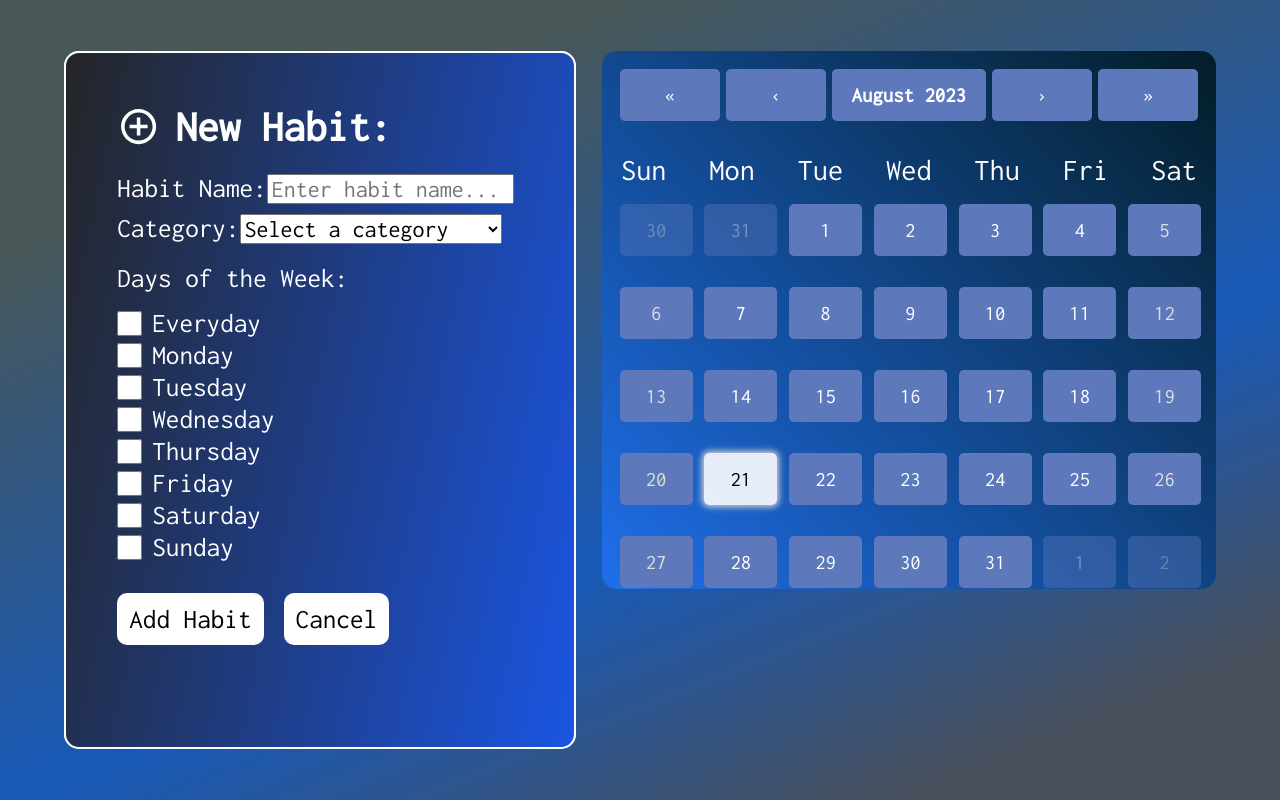
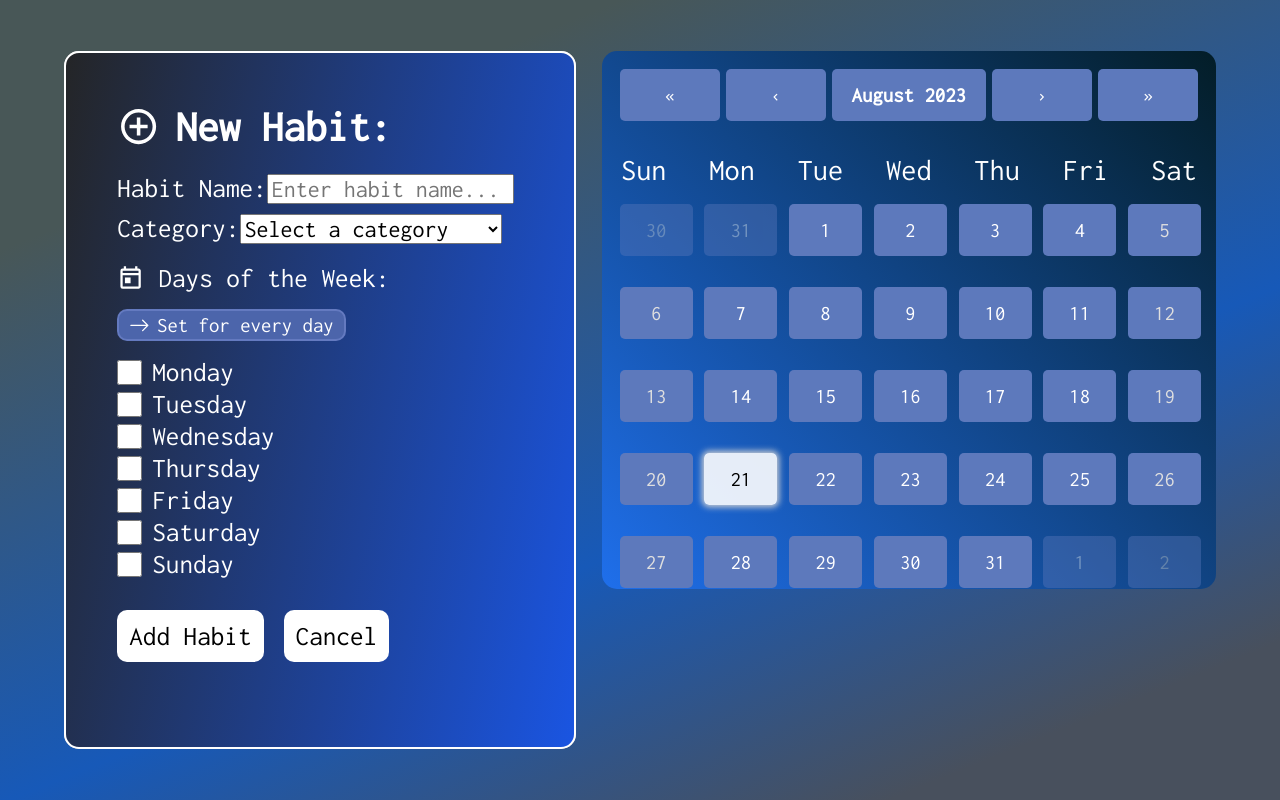
Before and after one commit to m1ckeyyy/improvement-center, a React (Vite) app in the folder client/: page /habit-tracker in a window 1280 px wide. Both pictures are taken after a click on the element "Add your first habit". Built offline with nearby package versions, Linux system fonts and the light colour scheme.

Commit message:
changed how habit data is structured and passed

```diff
--- a/client/src/pages/Tools/HabitTracker/HabitTracker.tsx
+++ b/client/src/pages/Tools/HabitTracker/HabitTracker.tsx
@@ -11,8 +11,8 @@ import { DisplayHabits } from './components/DisplayHabits';
 import { HabitDataType } from './components/useHabitData';
 import Calendar from 'react-calendar';
 
-type ValuePiece = Date | null;
-type Value = ValuePiece | [ValuePiece, ValuePiece];
+type DateValue = Date | null;
+type Value = DateValue | [DateValue, DateValue];
 
 const HabitTracker = () => {
   const [value, onChange] = useState<Value>(new Date());
@@ -26,8 +26,8 @@ const HabitTracker = () => {
     console.log('Added Habit: ', newHabit);
     setHabits([...habits, newHabit]);
   };
-  const habitTrackerValue = { toggleHabitPanelVisibility, addHabit };
-  console.log(habits.length);
+  const habitTrackerValue = { toggleHabitPanelVisibility, addHabit, habits };
+  // console.log(habits);
 
   return (
     <HabitContextProvider value={habitTrackerValue}>
--- a/client/src/pages/Tools/HabitTracker/components/AddNewHabitPanel.tsx
+++ b/client/src/pages/Tools/HabitTracker/components/AddNewHabitPanel.tsx
@@ -2,7 +2,9 @@ import React from 'react';
 import styles from './../styles/HabitTracker.module.scss';
 import { useHabitTrackerContext } from './HabitContext';
 import { IoMdAddCircleOutline } from 'react-icons/io';
+import { MdOutlineToday } from 'react-icons/md';
 import { useHabitData } from './useHabitData';
+import { BsArrowRight } from 'react-icons/bs';
 
 export const AddNewHabitPanel: React.FC = () => {
   const { toggleHabitPanelVisibility, addHabit } = useHabitTrackerContext()!;
@@ -14,7 +16,6 @@ export const AddNewHabitPanel: React.FC = () => {
     toggleHabitPanelVisibility();
   };
 
-  // console.log(habitData.daysOfWeek);
   return (
     <div className={styles.addNewHabitPanel}>
       <form onSubmit={handleSubmit} autoComplete="off">
@@ -44,7 +45,16 @@ export const AddNewHabitPanel: React.FC = () => {
         </div>
 
         <div className={styles.daysOfWeek}>
-          <label>Days of the Week:</label>
+          <label>
+            <MdOutlineToday className={styles.calendarIcon} />
+            Days of the Week:
+          </label>
+          <label>
+            <button type="button" name="Everyday" className={styles.everydayBtn} onClick={() => handleDayOfWeekChange('Everyday')}>
+              <BsArrowRight className={styles.arrowIcon} />
+              <span>Set for every day</span>
+            </button>
+          </label>
           {Object.keys(habitData.daysOfWeek).map((day) => {
             const dayOfWeek = day as keyof typeof habitData.daysOfWeek;
             const isChecked = habitData.daysOfWeek[dayOfWeek];
--- a/client/src/pages/Tools/HabitTracker/components/DisplayHabits.tsx
+++ b/client/src/pages/Tools/HabitTracker/components/DisplayHabits.tsx
@@ -1,14 +1,76 @@
-import React, { useContext } from 'react';
+import React, { useContext, useEffect, useState } from 'react';
 import styles from './../styles/HabitTracker.module.scss';
 import { useHabitTrackerContext } from './HabitContext';
+import { MdOutlineLibraryAdd } from 'react-icons/md';
+
+type TDay = [string, boolean];
 
 export const DisplayHabits = () => {
   const { toggleHabitPanelVisibility, habits } = useHabitTrackerContext()!;
+  const [formattedHabit, setFormattedHabits] = useState(habits);
+  // console.log(
+  //   habits.map((habit, index) => {
+  //     // console.log('habit: ', habit);
+  //     // console.log('Object.entries: ', Object.entries(habit.daysOfWeek));
+  //   })
+  // );
+  useEffect(() => {
+    const newHabits = habits;
+    console.log('ej halo hey: ', newHabits);
+  }, [habits]);
+  // const test: { [index: string]: string } = { aa: 'yeah' };
 
+  //get current day of the week
   return (
-    <>
-      <div>DisplayHabits</div>
-      <button onClick={toggleHabitPanelVisibility}>Add new habit</button>
-    </>
+    <div className={styles.displayHabits}>
+      <h3>Current Date (13th September 2023)</h3>
+      {habits.map((habit, index) => (
+        <div key={index} className={styles.habit}>
+          <h3>{habit.name}</h3>
+          <p>Category: {habit.category}</p>
+          <p>Completed: {habit.completed ? 'Yes' : 'No'}</p>
+          <>
+            Days:
+            {Object.entries(habit.daysOfWeek).forEach(([day, completed]: TDay) => {
+              const allDaysChecked = Object.values(habit.daysOfWeek).every((isChecked: boolean) => isChecked);
+              const noDaysChecked = Object.values(habit.daysOfWeek).every((isChecked: boolean) => !isChecked);
+              if (allDaysChecked || noDaysChecked) {
+                return;
+              }
+            })}
+            {/* {Object.entries(habit.daysOfWeek)
+              .filter(([day, isCompleted]: TDay) => isCompleted)
+              .map(([day, isCompleted]: TDay) => {
+                if (day === 'Everyday') return;
+                const allDaysChecked = Object.values(habit.daysOfWeek).every((isChecked: boolean) => isChecked);
+                const noDaysChecked = Object.values(habit.daysOfWeek).every((isChecked: boolean) => !isChecked);
+
+                if (allDaysChecked || noDaysChecked) {
+                  return (
+                    <span key="Everyday" className={`${styles.habitDays} ${styles.everyday}`}>
+                      Everyday
+                    </span>
+                  );
+                  //Just print it once, stop the loop now
+                }
+
+                return (
+                  <span key={day} className={`${styles.habitDays} ${styles[day]}`}>
+                    {day}
+                  </span>
+                );
+              })} */}
+          </>
+        </div>
+      ))}
+      <div className={styles.buttonsContainer}>
+        <button onClick={toggleHabitPanelVisibility} className={styles.newHabitBtn}>
+          <span>Add new habit</span> <MdOutlineLibraryAdd size={24} />
+        </button>
+        <button onClick={toggleHabitPanelVisibility} className={styles.editHabitBtn}>
+          Edit habits
+        </button>
+      </div>
+    </div>
   );
 };
--- a/client/src/pages/Tools/HabitTracker/components/HabitContextType.tsx
+++ b/client/src/pages/Tools/HabitTracker/components/HabitContextType.tsx
@@ -2,8 +2,8 @@ import { HabitDataType } from './useHabitData';
 
 export type HabitContextType = {
   toggleHabitPanelVisibility: () => void;
-  addHabit: (obj: HabitDataType) => void;
-  // habits: HabitDataType;
+  addHabit: (newHabit: HabitDataType) => void;
+  habits: HabitDataType[];
 };
 
 // export const defaultState: HabitContextType = {
--- a/client/src/pages/Tools/HabitTracker/components/NoHabitsUI.tsx
+++ b/client/src/pages/Tools/HabitTracker/components/NoHabitsUI.tsx
@@ -4,7 +4,7 @@ import { useHabitTrackerContext } from './HabitContext';
 import { MdOutlineLibraryAdd } from 'react-icons/md';
 
 export const NoHabitsUI = () => {
-  const { toggleHabitPanelVisibility } = useHabitTrackerContext();
+  const { toggleHabitPanelVisibility } = useHabitTrackerContext()!;
 
   return (
     <div className={styles.noHabitsUI}>
--- a/client/src/pages/Tools/HabitTracker/components/useHabitData.tsx
+++ b/client/src/pages/Tools/HabitTracker/components/useHabitData.tsx
@@ -3,8 +3,8 @@ import { useState } from 'react';
 export type HabitDataType = {
   name: string;
   category: string;
+  completed: boolean;
   daysOfWeek: {
-    Everyday: boolean;
     Monday: boolean;
     Tuesday: boolean;
     Wednesday: boolean;
@@ -19,8 +19,8 @@ export const useHabitData = () => {
   const [habitData, setHabitData] = useState<HabitDataType>({
     name: '',
     category: '',
+    completed: false,
     daysOfWeek: {
-      Everyday: false,
       Monday: false,
       Tuesday: false,
       Wednesday: false,
@@ -37,6 +37,7 @@ export const useHabitData = () => {
       handleEverydayClick(day);
       return;
     }
+
     setHabitData({
       ...habitData,
       daysOfWeek: {
@@ -58,7 +59,6 @@ export const useHabitData = () => {
       ...habitData,
       daysOfWeek: daysOfWeek,
     });
-    return;
   };
 
   const handleInputChange = (event: React.ChangeEvent<HTMLInputElement> | React.ChangeEvent<HTMLSelectElement>) => {
--- a/client/src/pages/Tools/HabitTracker/styles/HabitTracker.module.scss
+++ b/client/src/pages/Tools/HabitTracker/styles/HabitTracker.module.scss
@@ -34,10 +34,14 @@ body {
   border-radius: 15px;
   height: 100%;
   display: flex;
+  // align-items: center;
+  // justify-content: center;
+}
+.noHabitsUI {
+  display: flex;
   align-items: center;
   justify-content: center;
-}
-.noHabitsUI {
+  width: 100%;
   .addFirstHabitBtn {
     opacity: 0.3;
     cursor: pointer;
@@ -109,6 +113,39 @@ body {
     padding: 10px 0;
     display: flex;
     flex-direction: column;
+    .calendarIcon {
+      margin-right: 14px;
+    }
+    .everydayBtn {
+      display: flex;
+      align-items: center;
+      .arrowIcon {
+        margin-right: 7px;
+      }
+
+      cursor: pointer;
+      margin-bottom: 13px;
+      font-size: 1.3rem;
+      padding: 3px 10px;
+      border: none;
+      background-color: #4c65ab;
+      border-radius: 10px;
+      transition: all 0.2s ease;
+      border: 2px solid #abb7ff40;
+      color: white;
+
+      &:hover {
+        transition: all 0.15s ease;
+        transform: translateX(5px);
+
+        background-color: #061133;
+        color: white;
+        border: 2px solid white;
+      }
+      &:active {
+        transform: scale(0.95);
+      }
+    }
     label {
       display: flex;
       align-items: center;
@@ -141,6 +178,7 @@ body {
     border: 2px solid transparent;
     &:hover {
       transition: all 0.15s ease;
+      transform: translateX(5px);
 
       background-color: #061133;
       color: white;
@@ -157,3 +195,66 @@ body {
 // .habitsContainer + .AddNewHabitPanel {
 //   // background-color: red;
 // }
+.displayHabits {
+  padding: 4%;
+  display: flex;
+  flex-direction: column;
+  align-items: flex-start;
+  .buttonsContainer {
+    .newHabitBtn {
+      margin-right: 7px;
+    }
+    .newHabitBtn,
+    .editHabitBtn {
+      // display: flex;
+      // align-items: center;
+      cursor: pointer;
+      margin-top: 20px;
+      font-size: 1.7rem;
+      padding: 10px;
+      border: none;
+      background-color: white;
+      border-radius: 10px;
+      transition: all 0.2s ease;
+      border: 2px solid gray;
+      &:hover {
+        transition: all 0.15s ease;
+        transform: translateX(5px);
+        background-color: #061133;
+        color: white;
+        border: 2px solid white;
+      }
+      &:active {
+        transform: scale(0.95);
+      }
+    }
+  }
+  .habit {
+    .habitDays {
+      border-radius: 10px;
+      padding: 3px 10px;
+      margin: 0 2px;
+    }
+    .Monday {
+      background-color: #87ceeb;
+    }
+    .Tuesday {
+      background-color: #98fb98;
+    }
+    .Wednesday {
+      background-color: #e6e6fa;
+    }
+    .Thursday {
+      background-color: #ff6b6b;
+    }
+    .Friday {
+      background-color: #708090;
+    }
+    .Saturday {
+      background-color: #daa520;
+    }
+    .Sunday {
+      background-color: #da70d6;
+    }
+  }
+}
```
